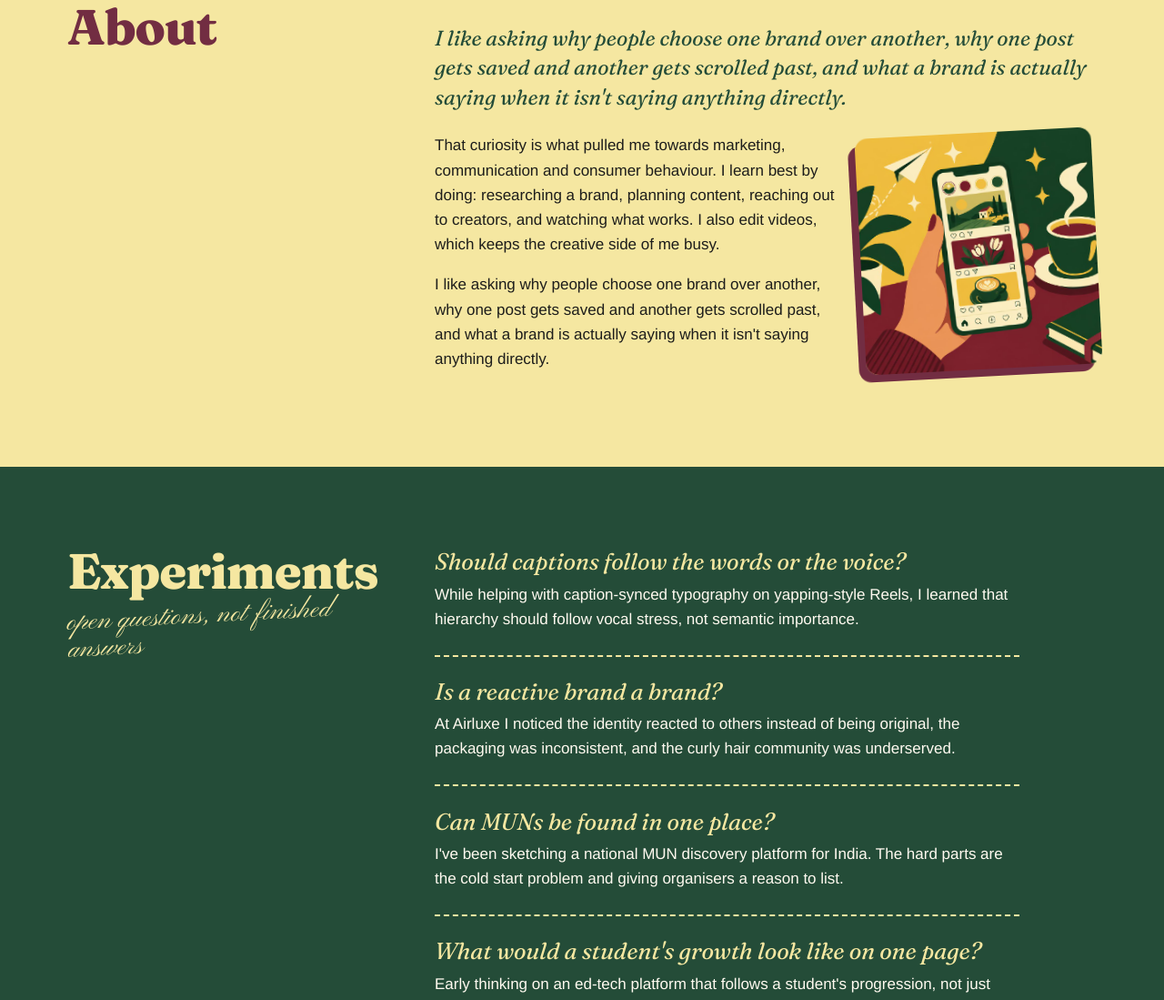
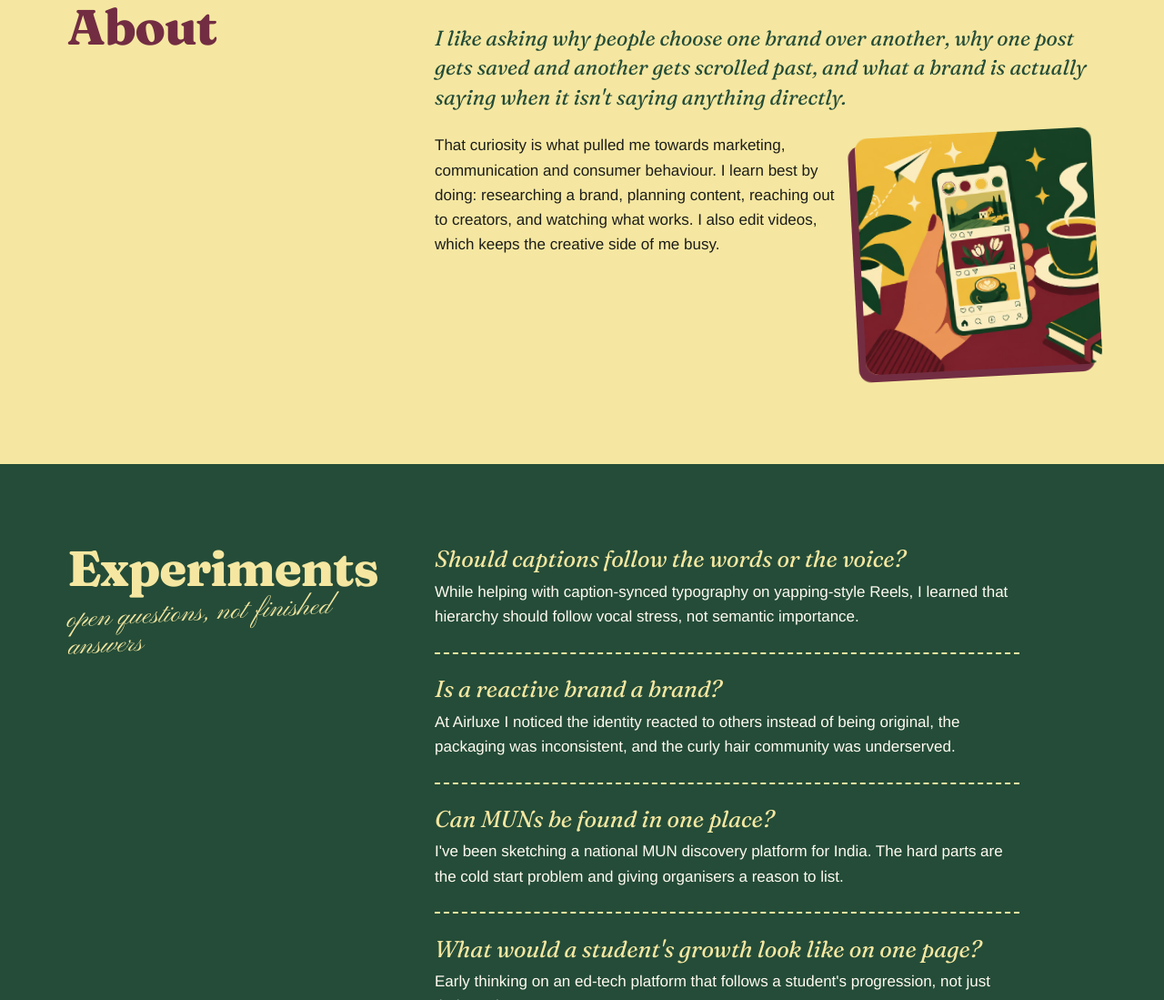
Before and after one commit to pruthagotmare-lang/prutha, a plain HTML site: page index.html in a window 1280 px wide. Shown: the part 1019-2118 px from the top of the page at 91% size. Drawn offline with Linux system fonts and the light colour scheme.

Commit message:
index.html

```diff
--- a/index.html
+++ b/index.html
@@ -54,7 +54,6 @@
         <p class="lead">I like asking why people choose one brand over another, why one post gets saved and another gets scrolled past, and what a brand is actually saying when it isn't saying anything directly.</p>
         <img class="side-art" src="work-illustration.jpg" width="912" height="912" loading="lazy" alt="Illustration of a hand holding a phone with social media posts, next to a coffee cup">
         <p>That curiosity is what pulled me towards marketing, communication and consumer behaviour. I learn best by doing: researching a brand, planning content, reaching out to creators, and watching what works. I also edit videos, which keeps the creative side of me busy.</p>
-        <p>I like asking why people choose one brand over another, why one post gets saved and another gets scrolled past, and what a brand is actually saying when it isn't saying anything directly.</p>
       </div>
     </section>
 
```
